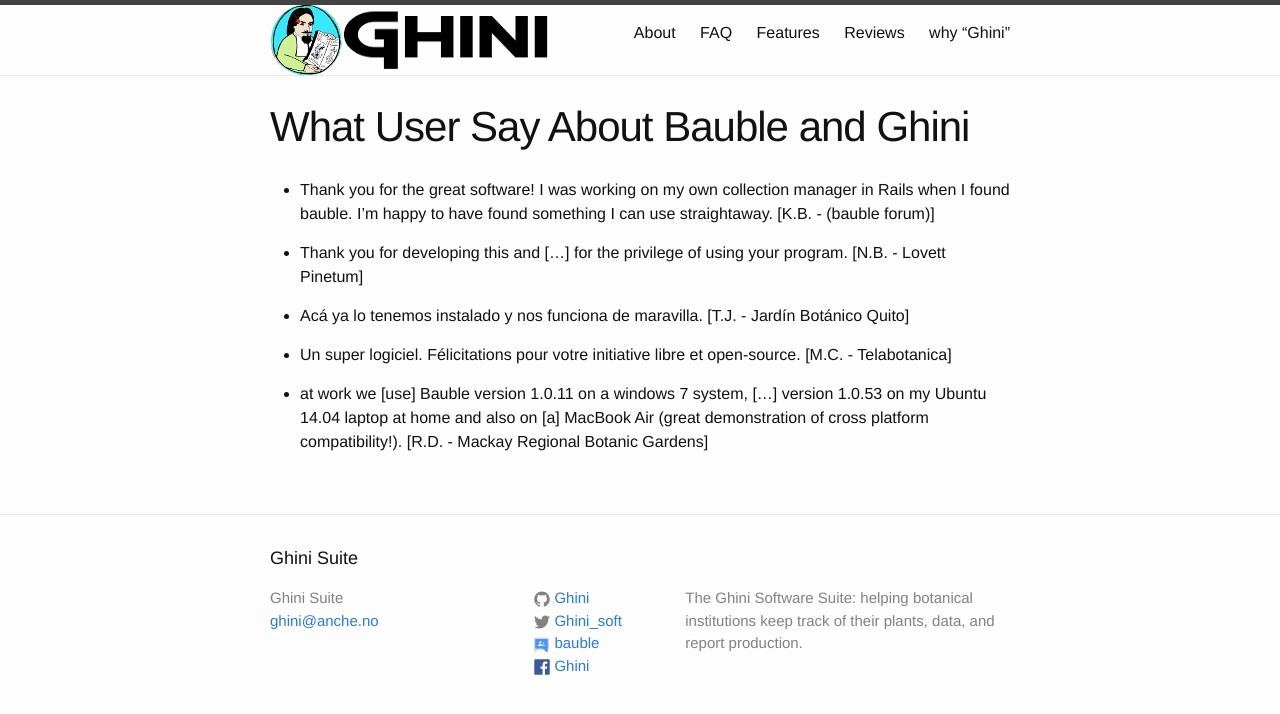
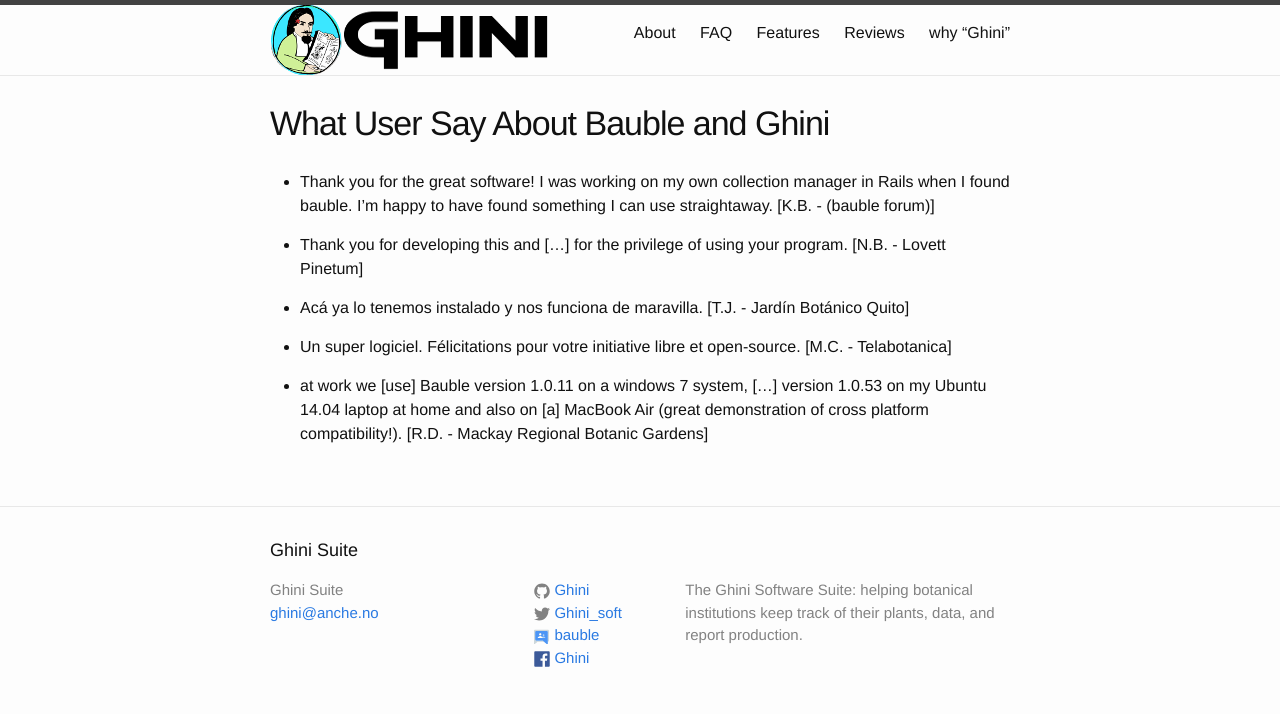
Before and after one commit to Ghini/ghini.github.io, a Jekyll site: the page built from users_say.md, in a window 1280 px wide. Shown: the top 714 px of the page. Built offline with Jekyll 4.4.1, drawn with Linux system fonts in a browser that asks for light colours.

Commit message:
smaller titles

```diff
--- a/_sass/_layout.scss
+++ b/_sass/_layout.scss
@@ -204,12 +204,12 @@
 }
 
 .post-title {
-    font-size: 42px;
+    font-size: 34px;
     letter-spacing: -1px;
     line-height: 1;
 
     @include media-query($on-laptop) {
-        font-size: 36px;
+        font-size: 34px;
     }
 }
 
```
